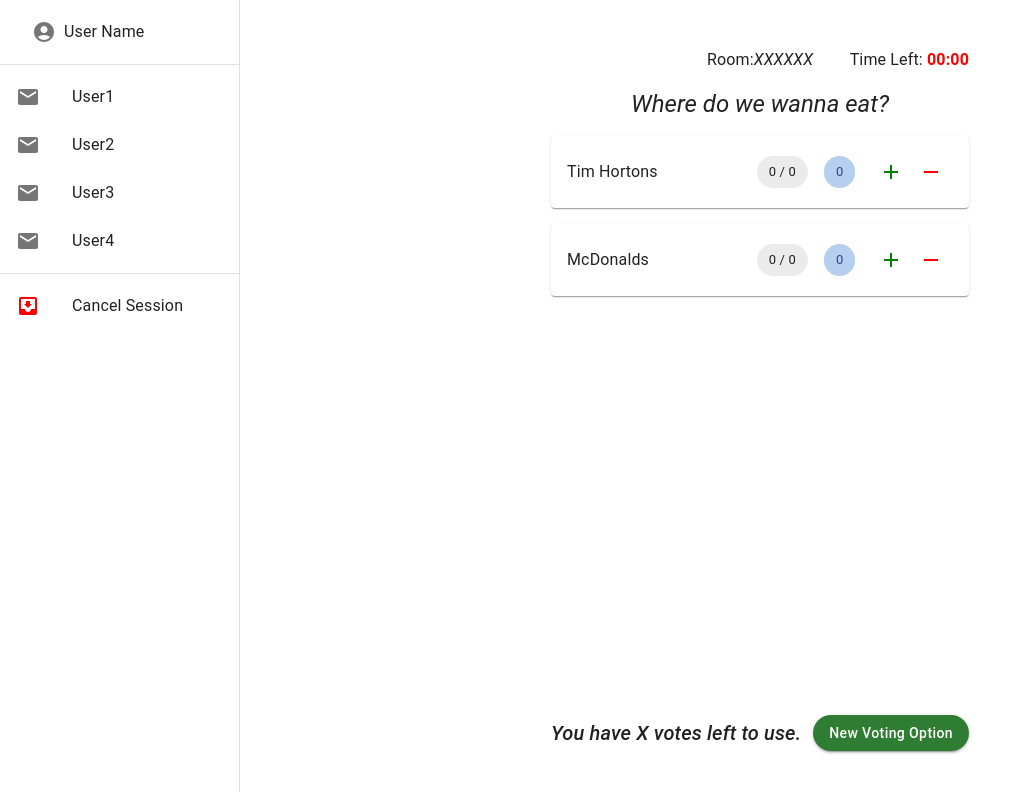
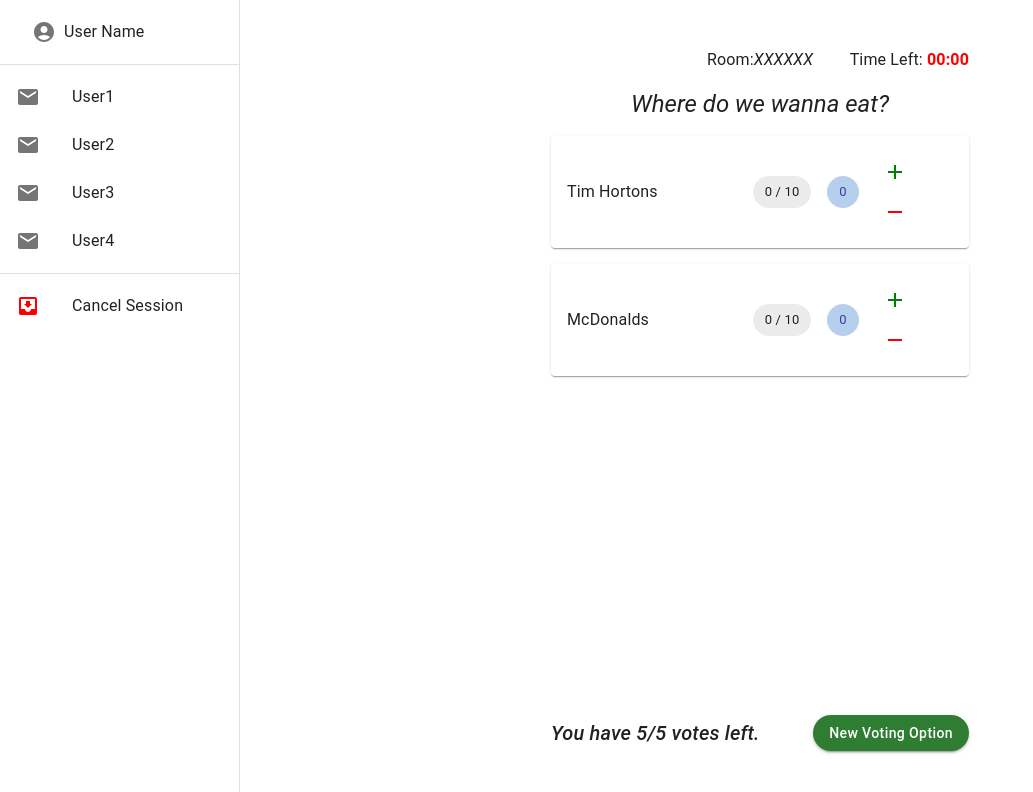
Before and after one commit to Katie500/Decidr, a React (Create React App) app in the folder client/: page /room in a window 1280 px wide. Shown: the top 792 px of the page, without its empty margins (0-1033 px from the left). Built offline with nearby package versions, Linux system fonts and the light colour scheme; no server answers; the HTML template or start-up script is replaced by a standard one.

Commit message:
added handleAddVote and handleRemoveVote

```diff
--- a/client/src/pages/Room/RoomPage.jsx
+++ b/client/src/pages/Room/RoomPage.jsx
@@ -17,16 +17,24 @@
 
 const dummyVotingOptions = [
   {
-    name: 'Tim Hortons',
-    votesIn: 0,
-    userVotesIn: 0,
-    totalAvailableVotes: 0,
+    optionID: '1',
+    text: 'Tim Hortons',
+    votes: [], // Array of userIDs who voted for this option
   },
   {
-    name: 'McDonalds',
-    votesIn: 0,
-    userVotesIn: 0,
-    totalAvailableVotes: 0,
+    optionID: '2',
+    text: 'McDonalds',
+    votes: [], // Array of userIDs who voted for this option
+  },
+];
+const dummyUsers = [
+  {
+    userID: '1',
+    username: 'User1',
+  },
+  {
+    userID: '2',
+    username: 'User2',
   },
 ];
 
@@ -34,13 +42,26 @@
 const Room = ({}) => {
   const [pending, setPending] = useState(false);
   const [votionOptions, setVotingOptions] = useState(dummyVotingOptions);
+  const [users, setUsername] = useState(dummyUsers); // Username state
+  const [userVoteCount, setUserVoteCount] = useState(0); // User vote count state
   const [drawerOpen, setDrawerOpen] = useState(false); // Drawer state
   const [openNewOption, setOpenNewOption] = useState(false); // Modal state
   const [newOptionText, setNewOptionText] = useState('');
+  const [notifications, setNotifications] = useState([]);
   const { userDetails, updateUserDetails } = useContext(UserContext);
   const hideDesktopDrawer = useMediaQuery((theme) =>
     theme.breakpoints.down('md')
   );
+  const [roomDetails, setRoomDetails] = useState({
+    roomID: '',
+    question: '',
+    adminUserID: '',
+    numberOfVotesPerUser: 5,
+    endTime: '',
+  });
+
+  const userID = userDetails?.userID || '1';
+  const username = userDetails?.nickname || 'User1';
 
   const closeNewOptionModal = () => {
     setOpenNewOption(false);
@@ -62,6 +83,68 @@
     ]);
     setNewOptionText('');
     setOpenNewOption(false);
+  };
+
+  const handleAddVote = (optionID) => {
+    // Check if the user has any votes left
+    if (userVoteCount >= roomDetails.numberOfVotesPerUser) {
+      return;
+    }
+    const votedOption = votionOptions.find(
+      (option) => option.optionID === optionID
+    );
+
+    setVotingOptions((prevOptions) =>
+      prevOptions.map((option) =>
+        option.optionID === optionID
+          ? { ...option, votes: [...option.votes, userID] }
+          : option
+      )
+    );
+    setUserVoteCount((prevCount) => prevCount + 1);
+
+    // Add a notification for the vote
+    setNotifications((prevNotifications) => [
+      ...prevNotifications,
+      `${username} voted for ${votedOption.text}`,
+    ]);
+  };
+
+  const handleRemoveVote = (optionID) => {
+    let unvoteSuccess = false;
+    // NOTE: REMOVING ONLY THE FIRST OCCURRENCE OF THE USER'S VOTE
+    setVotingOptions((prevOptions) =>
+      prevOptions.map((option) => {
+        if (option.optionID === optionID) {
+          // Find the index of the first occurrence of the user's vote
+          const indexToRemove = option.votes.indexOf(userID);
+          if (indexToRemove !== -1) {
+            unvoteSuccess = true;
+            // Create a new array excluding the first occurrence of the user's vote
+            return {
+              ...option,
+              votes: [
+                ...option.votes.slice(0, indexToRemove),
+                ...option.votes.slice(indexToRemove + 1),
+              ],
+            };
+          }
+        }
+        return option;
+      })
+    );
+
+    if (unvoteSuccess) {
+      setUserVoteCount((prevCount) => prevCount - 1); // Decrement the user's vote count
+      // Add a notification for the unvote
+      const optionText = votionOptions.find(
+        (option) => option.optionID === optionID
+      ).text;
+      setNotifications((prevNotifications) => [
+        ...prevNotifications,
+        `${username} unvoted for ${optionText}`,
+      ]);
+    }
   };
 
   return (
@@ -117,16 +200,23 @@
             {votionOptions.map((option, index) => (
               <VotingOptionCard
                 key={index}
-                name={option.name}
-                votesIn={option.votesIn}
-                totalAvailableVotes={option.totalAvailableVotes}
-                userVotesIn={option.userVotesIn}
+                name={option.text}
+                votes={option.votes}
+                totalAvailableVotes={
+                  users.length * roomDetails.numberOfVotesPerUser
+                }
+                numerOfUserVotes={
+                  option.votes.filter((vote) => vote === userID).length
+                }
+                handleAddVote={() => handleAddVote(option.optionID)}
+                handleRemoveVote={() => handleRemoveVote(option.optionID)}
               />
             ))}
           </Box>
           <Box className="footerBox">
             <Typography variant="h6" fontStyle={'italic'}>
-              You have X votes left to use.
+              You have {roomDetails.numberOfVotesPerUser - userVoteCount}/
+              {roomDetails.numberOfVotesPerUser} votes left.
             </Typography>
             <Button
               variant="contained"
--- a/client/src/pages/Room/VotingOptionCard.jsx
+++ b/client/src/pages/Room/VotingOptionCard.jsx
@@ -5,9 +5,11 @@
 
 const VotingOptionCard = ({
   name,
-  votesIn,
-  userVotesIn,
+  votes,
+  numerOfUserVotes,
   totalAvailableVotes,
+  handleAddVote,
+  handleRemoveVote,
 }) => {
   return (
     <Card
@@ -27,16 +29,16 @@
       >
         {name}
       </Typography>
-      <Chip label={`${votesIn} / ${totalAvailableVotes}`} />
+      <Chip label={`${votes.length} / ${totalAvailableVotes}`} />
       <Chip
-        label={`${userVotesIn}`}
+        label={`${numerOfUserVotes}`}
         sx={{ background: '#B7CFEE', color: '#2E419D' }}
       />
       <Box>
-        <IconButton>
+        <IconButton onClick={handleAddVote}>
           <AddIcon sx={{ color: 'green' }} />
         </IconButton>
-        <IconButton>
+        <IconButton onClick={handleRemoveVote}>
           <RemoveIcon sx={{ color: 'red' }} />
         </IconButton>
       </Box>
```
